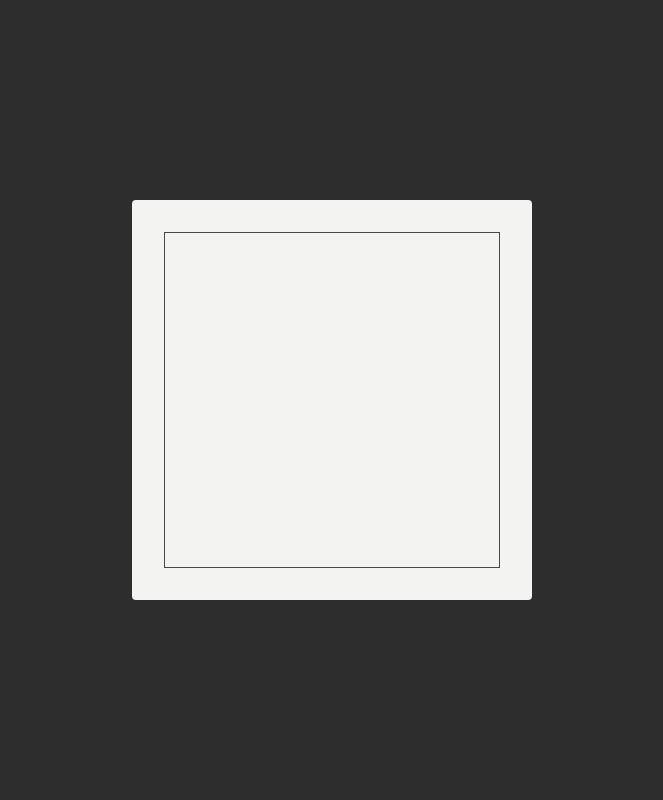
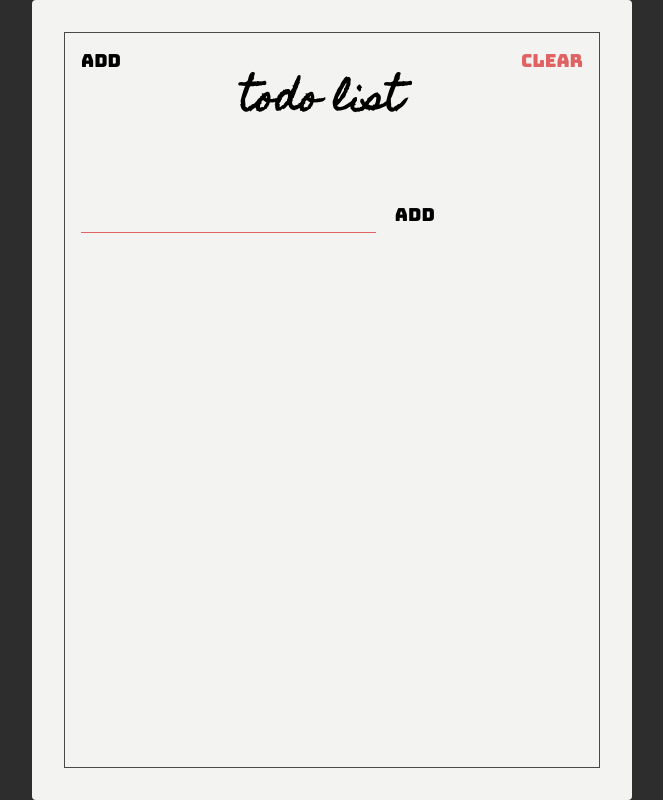
Before and after one commit to teguhsnts/react-course-starter, a website: page index.html in a window 1280 px wide. Shown: the whole page, without its empty margins (308-971 px from the left). Drawn offline with Linux system fonts and the light colour scheme.

Commit message:
Membuat Addtodo Section

```diff
--- a/index.html
+++ b/index.html
@@ -7,10 +7,27 @@
     <title>Static Template</title>
     <link rel="stylesheet" href="./styles.css" />
     <link
+      href="https://fonts.googleapis.com/css2?family=Bungee&family=Homemade+Apple&display=swap"
+      rel="stylesheet"
+    />
+    <link
   </head>
   <body>
     <div class="container">
-      <div class="frame"></div>
+      <div class="frame">
+        <section class="header">
+          <button class="header-btn">Add</button>
+          <h1 class="header-tittle">Todo List</h1>
+          <button class="header-btn main-red-color">Clear</button>
+        </section>
+
+        <section class="add">
+          <form action="" class="add-form">
+            <input type="text" class="add-input" />
+            <button class="add-btn">Add</button>
+          </form>
+        </section>
+      </div>
     </div>
   </body>
 </html>
--- a/styles.css
+++ b/styles.css
@@ -1,6 +1,15 @@
 * {
   box-sizing: border-box;
 }
+
+:root {
+  --main-red-color: #e06262;
+}
+
+.main-red-color {
+  color: var(--main-red-color);
+}
+
 html {
   font-size: 10px;
 }
@@ -24,8 +33,8 @@ html {
 }
 
 .container {
-  width: 400px;
-  height: 400px;
+  width: 600px;
+  height: 800px;
   background-color: #f3f3f1;
   border-radius: 4px;
 
@@ -35,4 +44,69 @@ html {
 .frame {
   border: 1px solid #484848;
   height: 100%;
+
+  display: flex;
+  flex-direction: column;
 }
+
+.header {
+  display: flex;
+  align-items: flex-start;
+}
+
+.header-tittle {
+  flex: 1;
+  text-align: center;
+  font-size: 3.6rem;
+  font-family: "Homemade Apple", sans-serif;
+  text-transform: lowercase;
+}
+
+.header-btn {
+  font-size: 1.8rem;
+  font-family: "Bungee", sans-serif;
+
+  padding: 16px;
+  cursor: pointer;
+
+  background: unset;
+  border: unset;
+  outline: unset;
+}
+
+.add {
+  padding: 16px;
+}
+
+add-form {
+  display: flex;
+  align-items: flex-start;
+}
+
+.add-input {
+  background: unset;
+  border: unset;
+  padding: 0 64px;
+
+  flex: 1;
+
+  border-bottom: 1px solid var(--main-red-color);
+  outline: unset;
+
+  font-family: "Homemade Apple", sans-serif;
+  fontsize: 16px;
+  text-transform: lowercase;
+}
+
+.add-btn {
+  font-size: 1.8rem;
+  font-family: "Bungee", sans-serif;
+
+  padding: 16px;
+  padding-right: unset;
+  cursor: pointer;
+
+  background: unset;
+  border: unset;
+  outline: unset;
+}
```
